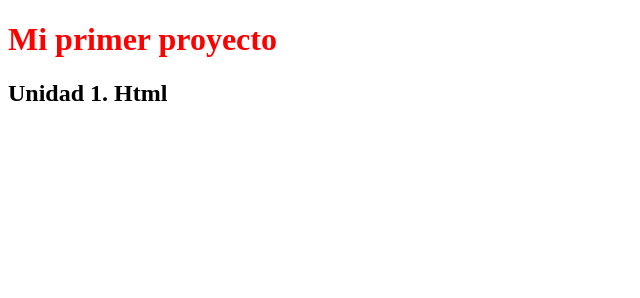
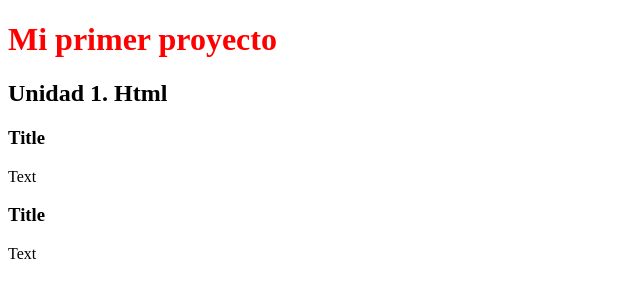
Before and after one commit to augustobrigo/Ejemplo0, a plain HTML site: page index.html in a window 1280 px wide. Shown: the whole page, without its empty margins (0-640 px from the left). Drawn offline with Linux system fonts and the light colour scheme.

Commit message:
version2

```diff
--- a/index.html
+++ b/index.html
@@ -5,11 +5,30 @@
     <meta name="viewport" content="width=device-width, initial-scale=1.0">
     <link rel="stylesheet" href="css/estilo.css">
     <title>Ejemplo0</title>
-    <h1> Mi primer proyecto </h1>
-    <h2> Unidad 1. Html</h2>
+
+
 
 </head>
 <body>
-
+    <h1> Mi primer proyecto </h1>
+    <h2> Unidad 1. Html</h2>
+    <div class="row">
+      <div class="col-xs-1-12">
+        <div class="card">
+          <div class="card-body">
+            <h3 class="card-title">Title</h3>
+            <p class="card-text">Text</p>
+          </div>
+        </div>
+      </div>
+      <div class="col-xs-1-12">
+        <div class="card">
+          <div class="card-body">
+            <h3 class="card-title">Title</h3>
+            <p class="card-text">Text</p>
+          </div>
+        </div>
+      </div>
+    </div>
 </body>
 </html>
```
